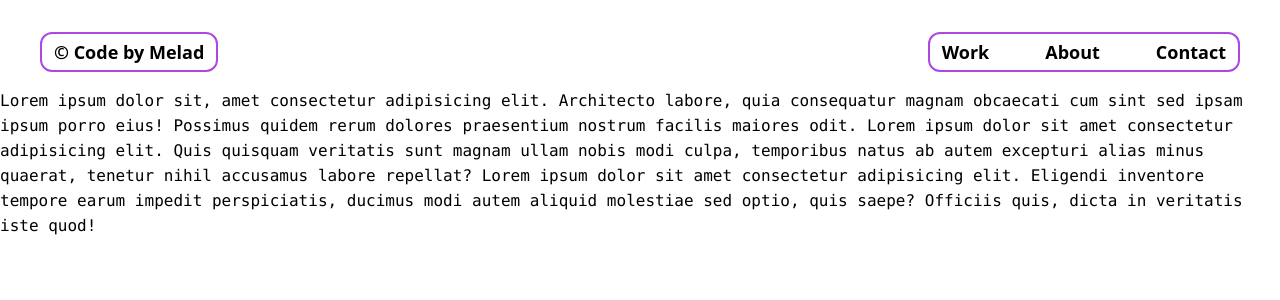
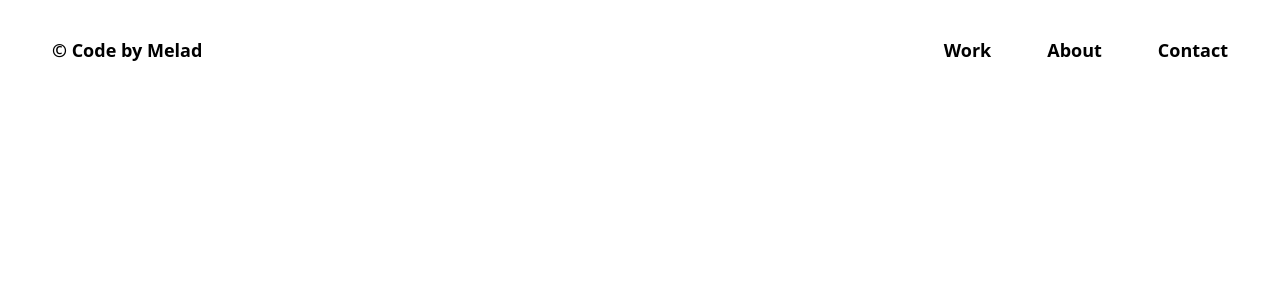
Before and after one commit to MeladAbulail/Portfolio, a React (Vite) app: page / in a window 1280 px wide. Shown: the top 300 px of the page. Built offline with nearby package versions, Linux system fonts and the light colour scheme.

Commit message:
working on new navbar

```diff
--- a/src/App.jsx
+++ b/src/App.jsx
@@ -4,23 +4,10 @@ import Navbar from "./Components/Navbar/Navbar";
 const App = () => {
   return (
     <div className="bg-darkPurple">
-      <div className="max-w-screen-2xl bg-primary min-h-screen mx-auto">
+      <div className="max-w-screen-2xl bg-primary min-h-screen mx-auto  ">
         <div className="sticky top-0 h-14">
           <Navbar />
         </div>
-
-        <span className="font-mono">
-          Lorem ipsum dolor sit, amet consectetur adipisicing elit. Architecto
-          labore, quia consequatur magnam obcaecati cum sint sed ipsam ipsum
-          porro eius! Possimus quidem rerum dolores praesentium nostrum facilis
-          maiores odit. Lorem ipsum dolor sit amet consectetur adipisicing elit.
-          Quis quisquam veritatis sunt magnam ullam nobis modi culpa, temporibus
-          natus ab autem excepturi alias minus quaerat, tenetur nihil accusamus
-          labore repellat? Lorem ipsum dolor sit amet consectetur adipisicing
-          elit. Eligendi inventore tempore earum impedit perspiciatis, ducimus
-          modi autem aliquid molestiae sed optio, quis saepe? Officiis quis,
-          dicta in veritatis iste quod!
-        </span>
       </div>
     </div>
   );
--- a/src/Components/Navbar/Navbar.jsx
+++ b/src/Components/Navbar/Navbar.jsx
@@ -1,20 +1,58 @@
-import React from "react";
+import React, { useState, useRef } from "react";
 
 function Navbar() {
   return (
-    <div className="w-full text-lg	text-secondary font-semibold">
+    <div className="w-full text-lg text-secondary font-semibold">
       <div className="flex flex-row align-middle justify-between mt-8 mx-10">
-        <div className="border-2 border-purple rounded-xl px-3 py-1">
-          <span className="hover:rotate-180">&copy; Code by Melad</span>
+        <div className="w-72 px-3 py-1">
+          <NavItem label={`\u00A9 Code by Melad`} isWithDot={false}/>
         </div>
-        <div className="flex flex-row gap-14 border-2 border-purple rounded-xl px-3 py-1">
-          <span>Work</span>
-          <span>About</span>
-          <span>Contact</span>
+        <div className="flex flex-row gap-14 px-3 py-1 select-none">
+          <NavItem label="Work" isWithDot/>
+          <NavItem label="About" isWithDot/>
+          <NavItem label="Contact" isWithDot/>
         </div>
       </div>
     </div>
   );
 }
 
+function NavItem({ label, isWithDot }) {
+  const [transform, setTransform] = useState({ x: 0, y: 0 });
+  const itemRef = useRef(null);
+
+  const handleMouseMove = (event) => {
+    const { clientX, clientY } = event;
+    if (itemRef.current) {
+      const { left, top, width, height } =
+        itemRef.current.getBoundingClientRect();
+      const x = ((clientX - left) / width - 0.5) * 15;
+      const y = ((clientY - top) / height - 0.5) * 15;
+      setTransform({ x, y });
+    }
+  };
+
+  const handleMouseLeave = () => {
+    setTransform({ x: 0, y: 0 });
+  };
+
+  return (
+    <div
+      ref={itemRef}
+      onMouseMove={handleMouseMove}
+      onMouseLeave={handleMouseLeave}
+      className="flex flex-col gap-3 group cursor-pointer w-fit h-16 text-center"
+      style={{
+        transform: `translate(${transform.x}px, ${transform.y}px)`,
+        transition: "transform 0.2s ease-out",
+      }}
+    >
+      <span>{label}</span>
+      {isWithDot && (
+        <div className="h-2 w-2 bg-purple rounded-xl mx-auto opacity-0 group-hover:opacity-100 transition-opacity duration-200"></div>
+      )}{" "}
+    </div>
+  );
+}
+
 export default Navbar;
```
